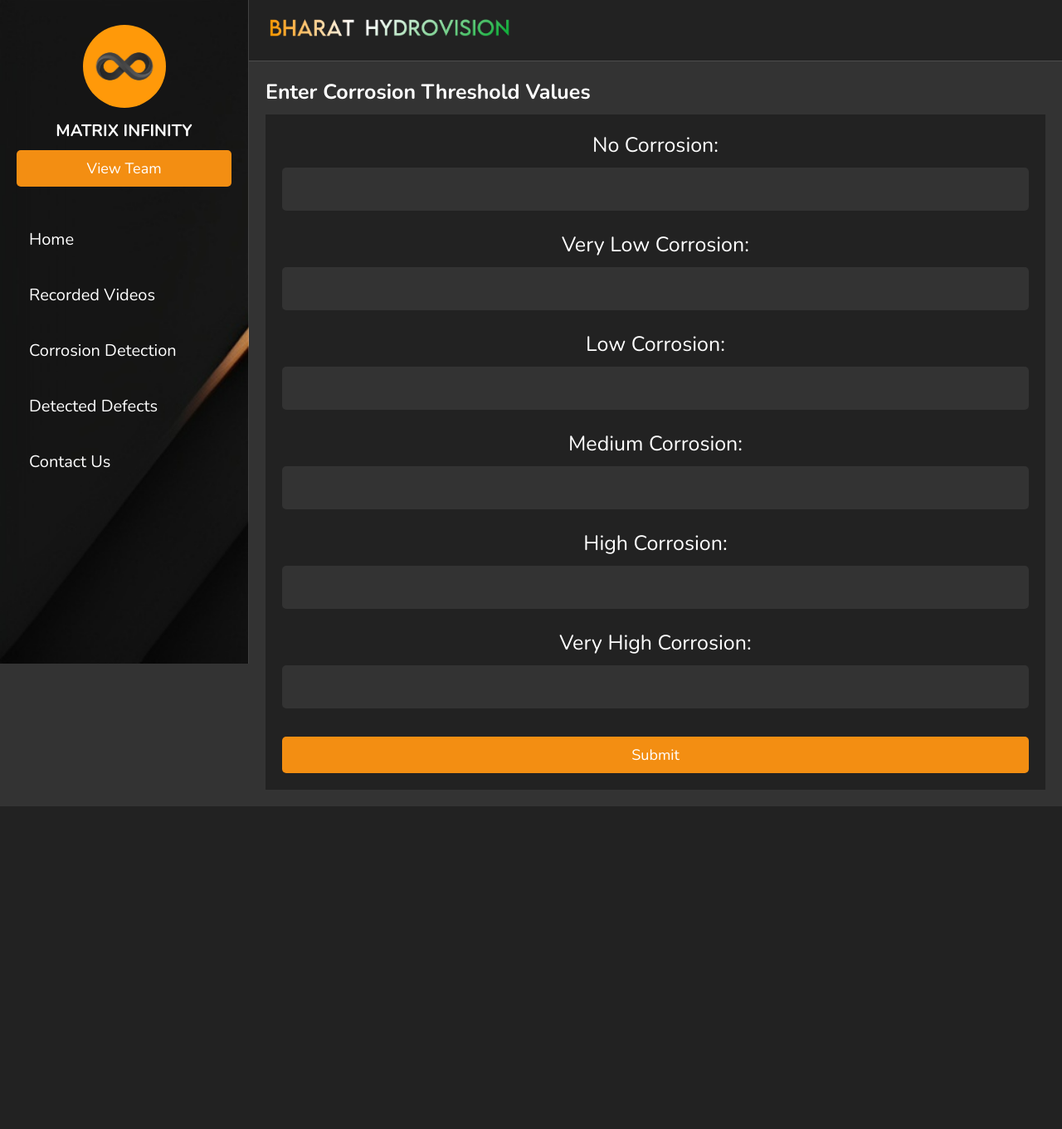
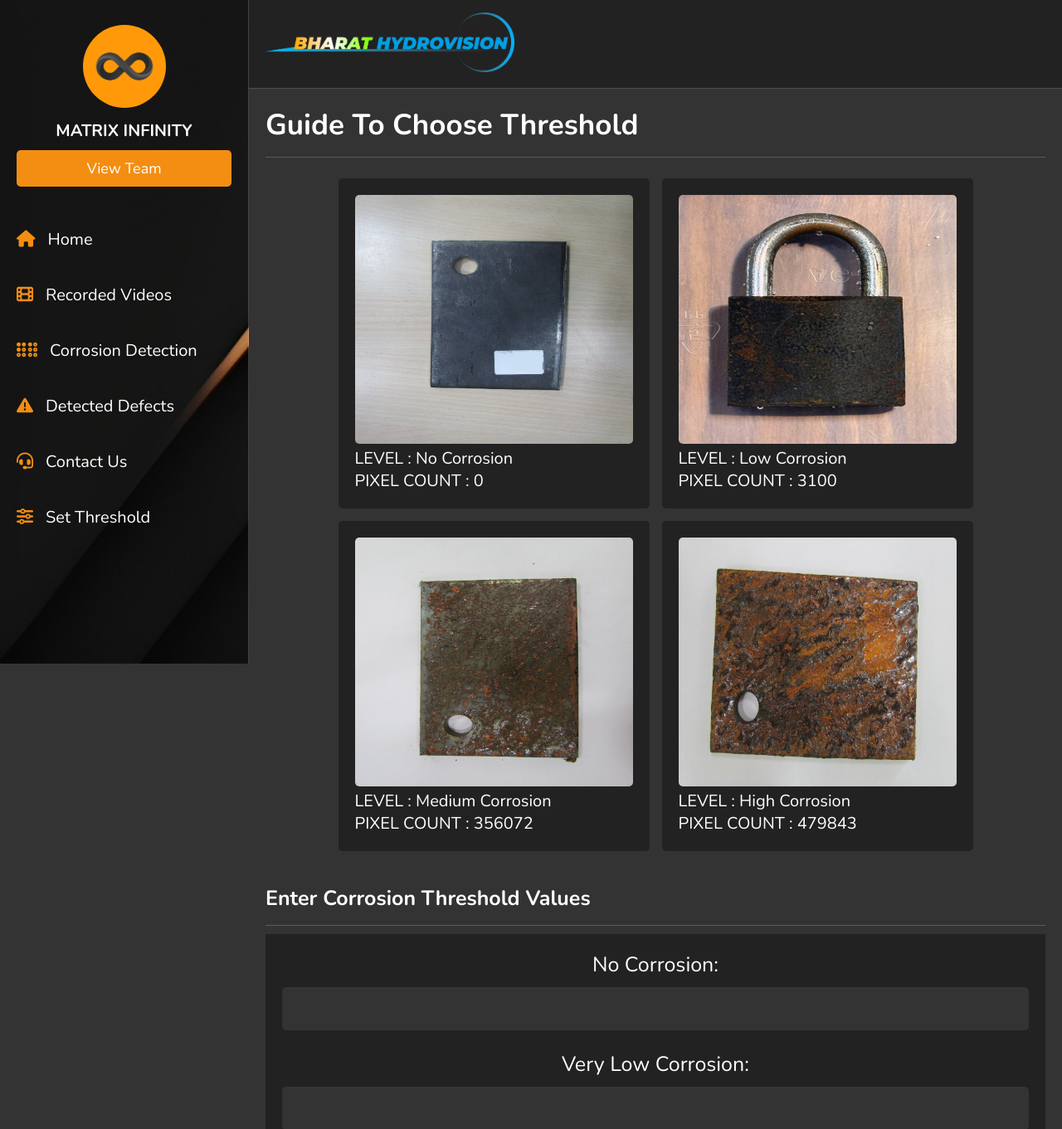
Before and after one commit to innovate444444/vishaalkumarrr, a Flask app: page /threshold in a window 1280 px wide. Shown: the top 1361 px of the page at 83% size. Before the commit the page ends 972 px from the top, so only its background shows below. Run offline with Flask 3, Linux system fonts and the light colour scheme; parts of the project's set-up code (start-up, migrations or seed data) failed here and were passed over; some libraries are stand-ins or nearby versions.

Commit message:
really true

```diff
--- a/static/css/style.css
+++ b/static/css/style.css
@@ -388,6 +388,39 @@ section{
    left: -30rem;
 }
 
+
+
+
+.guide .box-container{
+
+   display: grid;
+   grid-template-columns: repeat(auto-fit, 37.5rem);
+   gap:1.5rem;
+   justify-content: center;
+   align-items: flex-start;
+}
+
+.guide .box-container .box{
+   background-color: var(--white);
+   border-radius: .5rem;
+   padding:2rem;
+}
+
+.guide .box-container .box .title{
+   font-size: 2rem;
+   color: var(--black);
+   text-transform: capitalize;
+}
+
+.guide .box-container .box .thumb img{
+   width: 100%;
+   height: 30rem;
+   object-fit: cover;
+   border-radius: .5rem;
+}
+
+
+
 .home-grid .box-container{
 
    display: grid;
--- a/templates/threshold_form.html
+++ b/templates/threshold_form.html
@@ -18,14 +18,27 @@
             return true;
         }
     </script>
+    <!-- font awesome cdn link  -->
+    <link
+      rel="stylesheet"
+      href="https://cdnjs.cloudflare.com/ajax/libs/font-awesome/6.1.2/css/all.min.css"
+    />
+
     <link rel="stylesheet" href="/static/css/style.css">
 </head>
 <body>
   <header class="header">
     <section class="flex">
       <a href="/" class="logo"
-            ><img src="/static/images/bharat-hydrovision.png" width="300px" alt="" srcset=""
+        ><img src="/static/images/logofinal.png" width="300px" alt="" srcset=""
       /></a>
+
+      <!-- <div class="icons">
+        <div id="menu-btn" class="fas fa-bars"></div>
+        <div id="search-btn" class="fas fa-search"></div>
+        <div id="user-btn" class="fas fa-user"></div>
+        <div id="toggle-btn" class="fas fa-sun"></div>
+      </div> -->
 
 
     </section>
@@ -37,7 +50,7 @@
     </div>
 
     <div class="profile">
-          <img src="/static/images/logo2.jpg" class="image" alt="" />
+      <img src="static/images/logo2.jpg" class="image" alt="" />
       <h3 class="name">MATRIX INFINITY</h3>
       <p class="role"></p>
       <a href="/about" class="btn">view team</a>
@@ -54,20 +67,62 @@
 
 
       <a href="/rust"
-            ><i class="fas fa-headset"></i><span>Corrosion detection</span></a
+        ><i class="fa fa-braille"></i><span>Corrosion detection</span></a
       >
-          <a href="/abrasion"
-          ><i class="fas fa-film"></i><span>Detected defects</span></a
+      <a href="/crack"
+      ><i class="fa fa-exclamation-triangle"></i><span>Detected defects</span></a
     >
 
       <a href="/contact"
         ><i class="fas fa-headset"></i><span>contact us</span></a
       >
+
+      <a href="/threshold"
+        ><i class="fa fa-sliders"></i><span>Set threshold</span></a
+      >
     </nav>
   </div>
 
+      <section class="guide">
+        <h3 class="heading" style="color: white; font-size: 35px;">Guide to choose threshold</h3>
+        <div class="box-container">
+          <div class="box">
+            <div class="thumb">
+              <img src="/static/images/imagerust1.jpg" alt="" />
+            </div>
+            <p style="color: white; font-size: 20px;">LEVEL : No Corrosion</p>
+            <p style="color: white; font-size: 20px;">PIXEL COUNT : 0</p>
+          </div>
+
+          <div class="box">
+            <div class="thumb">
+              <img src="/static/images/imagerust19.jpg" alt="" />
+            </div>
+            <p style="color: white; font-size: 20px;">LEVEL : Low Corrosion</p>
+            <p style="color: white; font-size: 20px;">PIXEL COUNT : 3100</p>
+          </div>
+
+          <div class="box">
+            <div class="thumb">
+              <img src="/static/images/imagerust6.jpg" alt="" />
+            </div>
+            <p style="color: white; font-size: 20px;">LEVEL : Medium Corrosion</p>
+            <p style="color: white; font-size: 20px;">PIXEL COUNT : 356072</p>
+          </div>
+
+          <div class="box">
+            <div class="thumb">
+              <img src="/static/images/imagerust4.jpg" alt="" />
+            </div>
+            <p style="color: white; font-size: 20px;">LEVEL : High Corrosion</p>
+            <p style="color: white; font-size: 20px;">PIXEL COUNT : 479843</p>
+          </div>
+        </div>
+
+      </section>
+
     <section class="threshold">
-        <h3>Enter Corrosion Threshold Values</h3>
+        <h3 class="heading">Enter Corrosion Threshold Values</h3>
         <div class="row">
 
             <form method="POST" action="/update_threshold" onsubmit="return validateForm()">
@@ -88,5 +143,8 @@
             </form>
         </div>
     </section>
+
+    <script src="/static/js/script.js"></script>
+
 </body>
 </html>
```
Also changed, not shown: templates/contact.html (+20 -23 lines), templates/courses.html (+17 -21 lines), templates/crackdetection.html (+40 -9 lines), templates/home.html (+8 -8 lines), templates/rust.html (+24 -15 lines), static/images/imagerust1.jpg (added), static/images/imagerust19.jpg (added), static/images/imagerust4.jpg (added), static/images/imagerust6.jpg (added), static/images/logofinal.png (added). Lines whose indentation alone changed are shown as unchanged.
